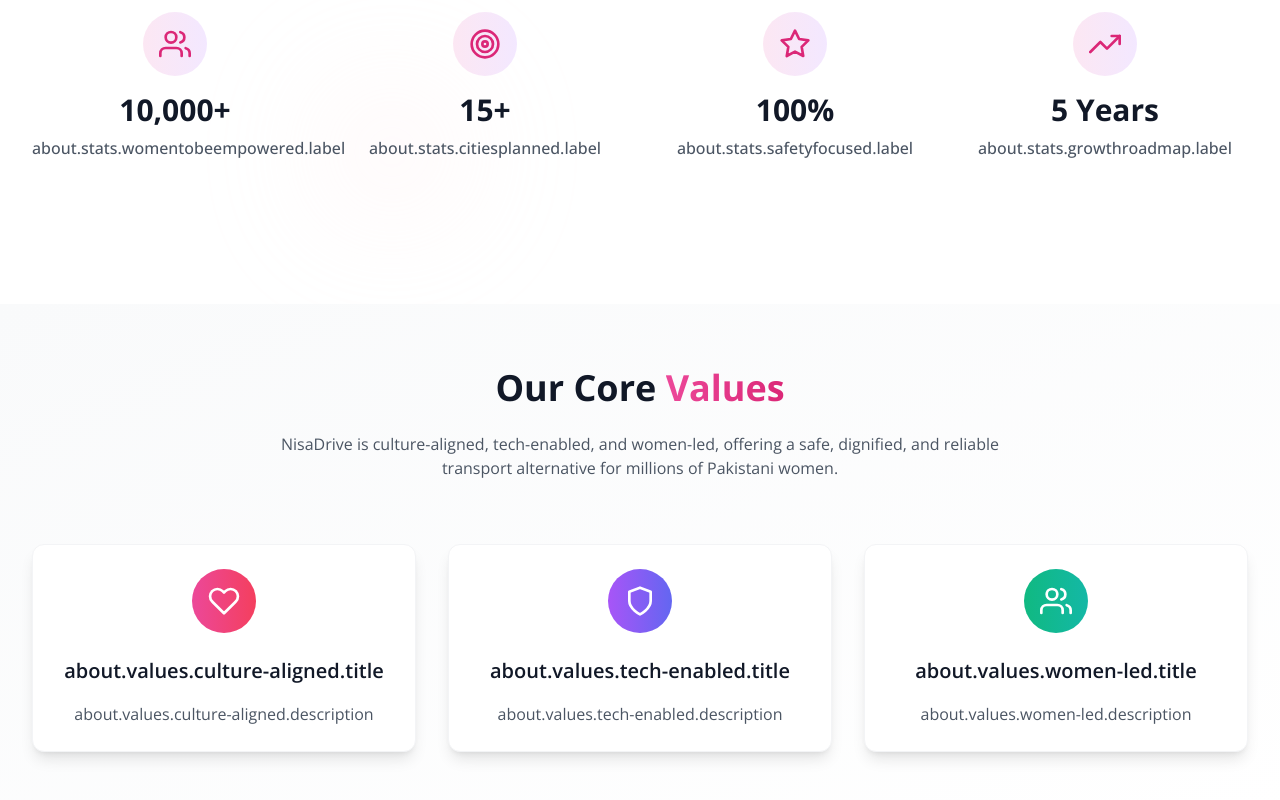
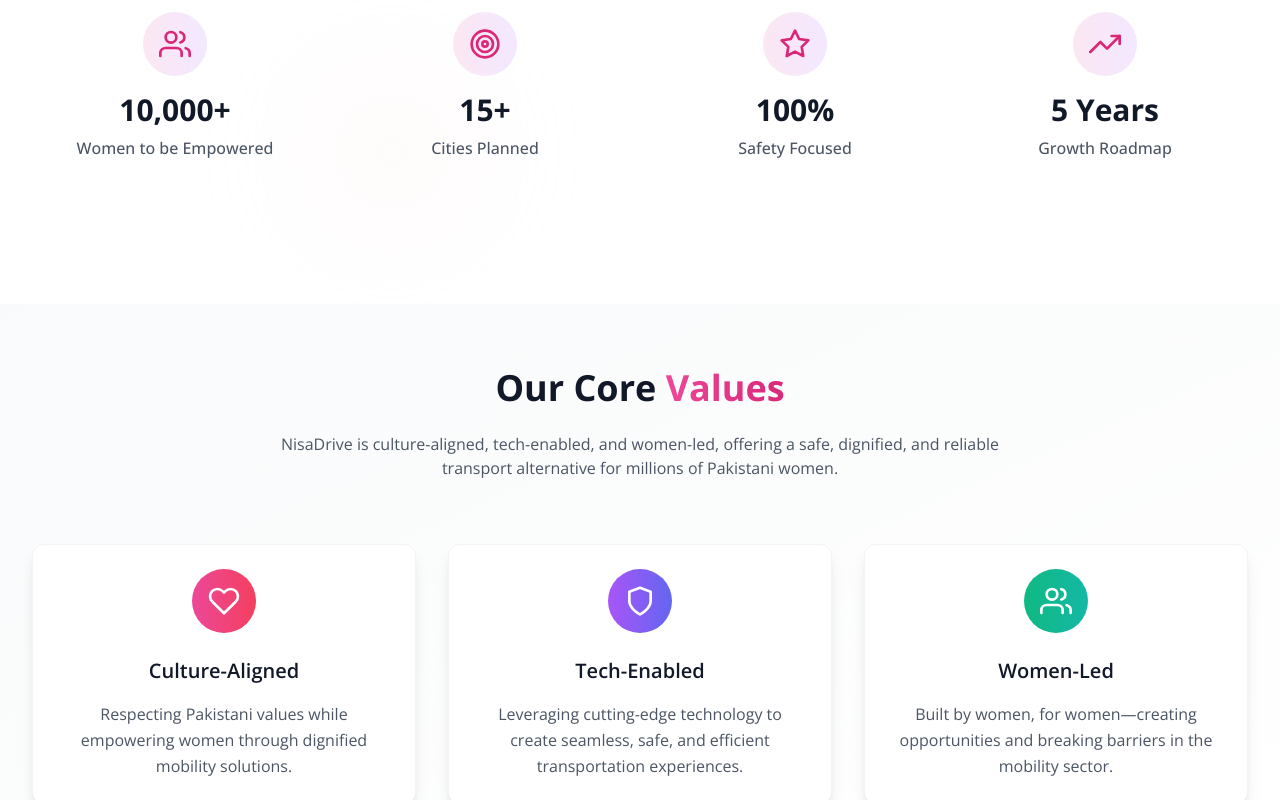
Before and after one commit to getweys/nisa, a Next.js app: page /about in a window 1280 px wide. Shown: the part 680-1480 px from the top of the page. Built offline with nearby package versions, Linux system fonts and the light colour scheme.

Commit message:
fix about translation

```diff
--- a/app/about/page.tsx
+++ b/app/about/page.tsx
@@ -122,7 +122,7 @@ export default function AboutPage() {
                   {stat.value}
                 </div>
                 <div className="text-sm md:text-base text-gray-600 font-medium">
-                  {t(`about.stats.${stat.label.toLowerCase().replace(/\s+/g, '')}.label`)}
+                  {t(stat.labelKey)}
                 </div>
               </div>
             ))}
@@ -166,10 +166,10 @@ export default function AboutPage() {
                   <value.icon className="w-8 h-8 text-white" />
                 </div>
                 <h3 className="text-xl font-semibold text-gray-900 mb-4">
-                  {t(`about.values.${value.title.toLowerCase().replace(/\s+/g, '')}.title`)}
+                  {t(value.titleKey)}
                 </h3>
                 <p className="text-gray-600 leading-relaxed">
-                  {t(`about.values.${value.title.toLowerCase().replace(/\s+/g, '')}.description`)}
+                  {t(value.descriptionKey)}
                 </p>
               </AnimatedCard>
             ))}
@@ -223,9 +223,9 @@ export default function AboutPage() {
                         {milestone.year}
                       </div>
                       <h3 className="text-xl font-semibold text-gray-900 mb-3">
-                        {t(`about.milestones.${milestone.year}.title`)}
+                        {t(milestone.titleKey)}
                       </h3>
-                      <p className="text-gray-600">{t(`about.milestones.${milestone.year}.description`)}</p>
+                      <p className="text-gray-600">{t(milestone.descriptionKey)}</p>
                     </div>
                   </div>
 
@@ -276,9 +276,9 @@ export default function AboutPage() {
                 </blockquote>
 
                 <div className="border-t border-gray-200 pt-6">
-                  <div className="text-lg font-semibold text-gray-900">
-                    Tasmia Zehra
-                  </div>
+                                  <div className="text-lg font-semibold text-gray-900">
+                  {t("about.founder.name")}
+                </div>
                   <div className="text-pink-600 font-medium">
                     {t("about.founder.role")}
                   </div>
--- a/app/services/page.tsx
+++ b/app/services/page.tsx
@@ -97,7 +97,7 @@ export default function ServicesPage() {
                       {/* Features */}
                       <div className="mb-8">
                         <h4 className="text-xl font-semibold text-gray-900 mb-4">
-                          {service.subtitleKey ? t(service.subtitleKey) : "Features:"}
+                          {service.subtitleKey ? t(service.subtitleKey) : t("services.page.features.title")}
                         </h4>
                         <div className="grid grid-cols-1 sm:grid-cols-2 gap-3">
                           {service.features.map((feature, featureIndex) => (
@@ -153,7 +153,7 @@ export default function ServicesPage() {
                               {t(service.titleKey)}
                             </h4>
                             <p className="text-gray-600">
-                              Safe • Reliable • Professional
+                              {t("services.page.serviceQualities")}
                             </p>
                           </div>
                         </div>
--- a/data/data.ts
+++ b/data/data.ts
@@ -1174,53 +1174,50 @@ export const geoFeatures = [
 export const aboutMilestones = [
   {
     year: "2023",
-    title: "The Inspiration",
-    description:
-      "Tasmia's personal challenge with unreliable transport sparked the idea",
+    titleKey: "about.milestones.2023.title",
+    descriptionKey: "about.milestones.2023.description",
   },
   {
     year: "2024",
-    title: "Foundation",
-    description: "NisaDrive launched under FAIRIST with initial pilot program",
+    titleKey: "about.milestones.2024.title",
+    descriptionKey: "about.milestones.2024.description",
   },
   {
     year: "2025",
-    title: "Growth",
-    description: "Expanding to multiple cities with 500+ active drivers",
+    titleKey: "about.milestones.2025.title",
+    descriptionKey: "about.milestones.2025.description",
   },
   {
     year: "2027",
-    title: "Vision",
-    description: "Empowering 10,000+ women across Pakistan and beyond",
+    titleKey: "about.milestones.2027.title",
+    descriptionKey: "about.milestones.2027.description",
   },
 ];
 
 export const aboutValues = [
   {
     icon: FiHeart,
-    title: "Culture-Aligned",
-    description:
-      "Respecting Pakistani values while empowering women's mobility",
+    titleKey: "about.values.culture.title",
+    descriptionKey: "about.values.culture.description",
     color: "from-pink-500 to-rose-500",
   },
   {
     icon: FiShield,
-    title: "Tech-Enabled",
-    description:
-      "Leveraging AI and technology for safer, smarter transportation",
+    titleKey: "about.values.tech.title",
+    descriptionKey: "about.values.tech.description",
     color: "from-purple-500 to-indigo-500",
   },
   {
     icon: FiUsers,
-    title: "Women-Led",
-    description: "By women, for women - creating opportunities at every level",
+    titleKey: "about.values.women.title",
+    descriptionKey: "about.values.women.description",
     color: "from-emerald-500 to-teal-500",
   },
 ];
 
 export const aboutStats = [
-  { icon: FiUsers, value: "10,000+", label: "Women to be Empowered" },
-  { icon: FiTarget, value: "15+", label: "Cities Planned" },
-  { icon: FiStar, value: "100%", label: "Safety Focused" },
-  { icon: FiTrendingUp, value: "5 Years", label: "Growth Roadmap" },
+  { icon: FiUsers, value: "10,000+", labelKey: "about.stats.womenEmpowered.label" },
+  { icon: FiTarget, value: "15+", labelKey: "about.stats.cities.label" },
+  { icon: FiStar, value: "100%", labelKey: "about.stats.safety.label" },
+  { icon: FiTrendingUp, value: "5 Years", labelKey: "about.stats.growth.label" },
 ];
```
Also changed, not shown: public/locales/en/translation.json, public/locales/ur/translation.json.
